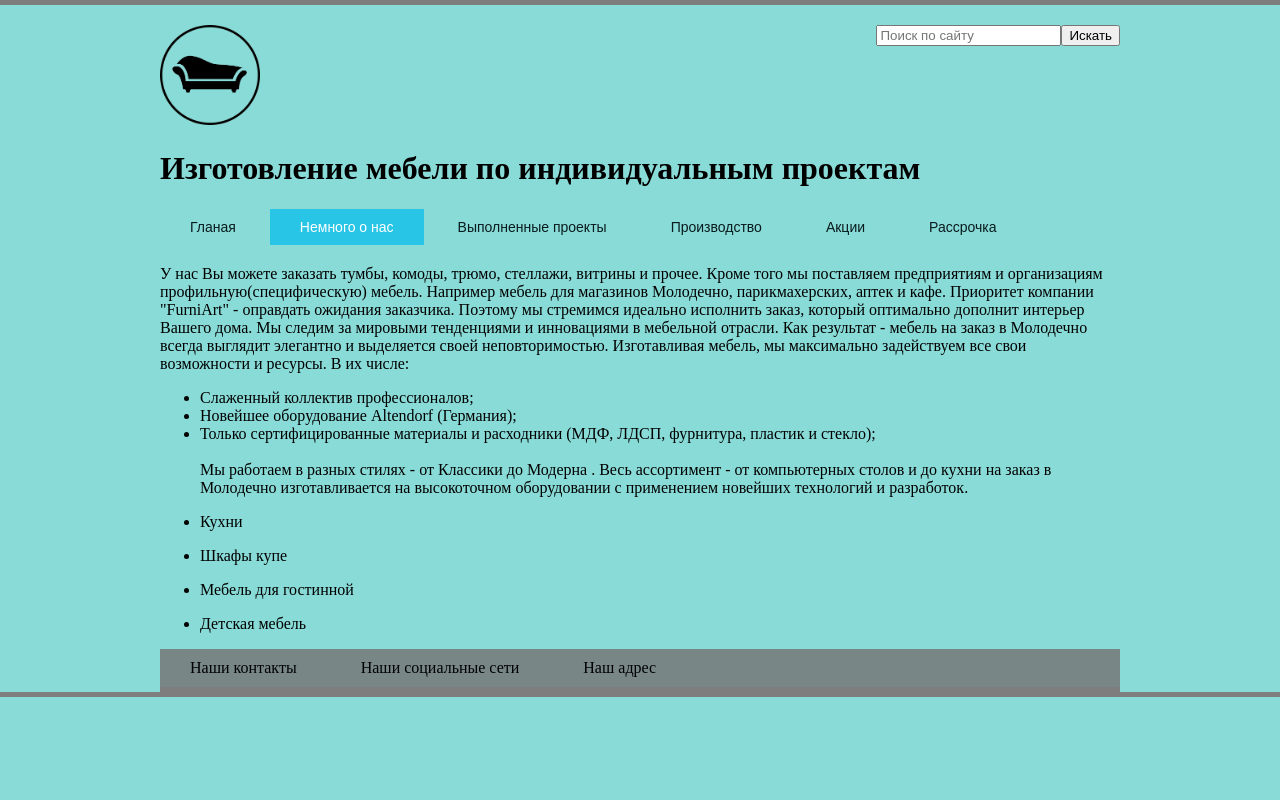
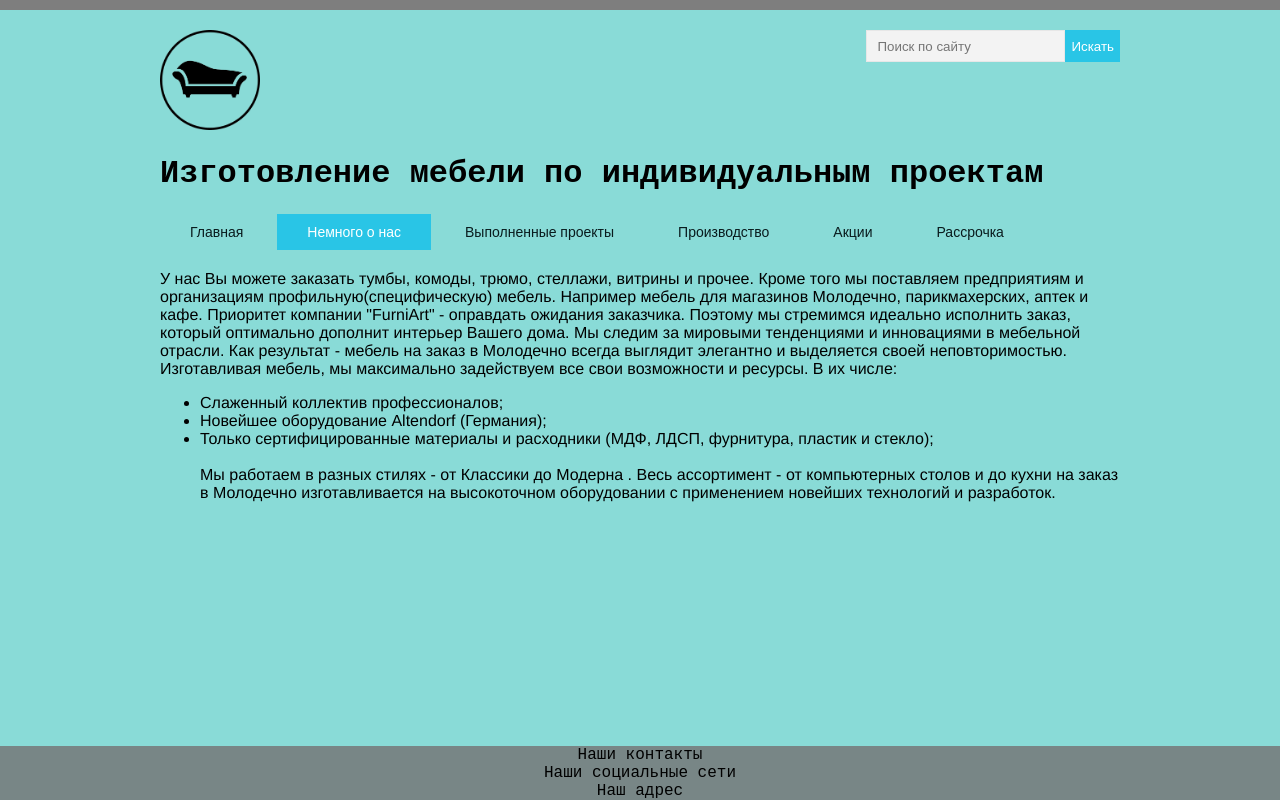
Before and after one commit to apmyp89/FurniArt, a plain HTML site: page index.html in a window 1280 px wide. Drawn offline with Linux system fonts and the light colour scheme.

Commit message:
Firs_day_2

```diff
--- a/index.html
+++ b/index.html
@@ -5,7 +5,7 @@
     <meta http-equiv="X-UA-Compatible" content="IE=edge">
     <meta name="viewport" content="width=device-width, initial-scale=1.0">
     <title>FurniArt</title>
-    <link rel="stylesheet" href="/style.css">
+    <link rel="stylesheet" href="/FurniArt/style.css">
 </head>
 <body>
     <div class="wrapper">
@@ -13,11 +13,11 @@
         <form name="search" action="#" method="get">
             <input type="text" name="q" placeholder="Поиск по сайту"><button type="submit">Искать</button>
         </form>
-        <a href="index.html"><img class="logo" src="/img/img_184380.png" alt="Logo"></a>
+        <a href="index.html"><img class="logo" src="/FurniArt/img/img_184380.png" alt="Logo"></a>
         <h1>Изготовление мебели по индивидуальным проектам</h1>
         <nav>
             <ul class="top-menu">
-                <li><a href="index.html">Гланая</a></li>
+                <li><a href="index.html">Главная</a></li>
                 <li class="active">Немного о нас</li>
                 <li><a href="/projects/">Выполненные проекты</a></li>
                 <li><a href="/production/">Производство</a></li>
@@ -45,17 +45,14 @@
 Мы работаем в разных стилях - от Классики до Модерна .
 Весь ассортимент - от компьютерных столов и до кухни на заказ в Молодечно изготавливается на высокоточном оборудовании с применением новейших технологий и разработок.
         </div>
-    <div class="sidebar">
-        <div class="nav__bar"><ul><li>Кухни</li></ul>
-        <ul><li>Шкафы купе</li></ul>
-        <ul><li>Мебель для гостинной</li></ul>
-        <ul><li>Детская мебель</li></ul>
-    </div>
+
         <div class="footer">
             <div  class="footer__item">Наши контакты</div>
             <div  class="footer__item">Наши социальные сети</div>
             <div  class="footer__item">Наш адрес</div>
         </div>
+
  </div>
+
 </body>
 </html>
--- a/style.css
+++ b/style.css
@@ -1,15 +1,41 @@
 body {
+	height: 100px;
 	background-color: #89dbd7;
 	font: 12px Tahoma, sans-serif, color rgb(5, 5, 5);
-	border-top: 5px solid #7e7e7e;
-	border-bottom: 5px solid #7e7e7e;
+	border-top: 10px solid #7e7e7e;
 	margin: 0;
+}
+
+input[type="text"] {
+	background-color: #f3f3f3;
+	border: 1px solid #e7e7e7;
+	height: 30px;
+	color: #b2b2b2;
+	padding: 0 10px;
+	vertical-align: top;
+}
+button {
+	color: #fff;
+	background-color: #29c5e6;
+	border: none;
+	height: 32px;
+	font-family: 'Oswald', sans-serif;
+}
+p {
+	margin: 20px 0;
 }
 
 .wrapper {
 	max-width: 960px;
 	margin: auto;
+	min-height: 100%;
+
 }
+
+.content {
+	font-family: 'Franklin Gothic Medium', 'Arial Narrow', Arial, sans-serif;
+}
+
 .header {
 	padding: 20px 0;
 }
@@ -54,15 +80,25 @@ nav li {
 }
 
 .footer {
+	position: fixed;
     background-color: #788686;
 	font: 12px Tahoma, sans-serif, color rgb(5, 5, 5);
-	border-bottom: 5px solid #7e7e7e;
 	margin: 0;
+	width: 100%;
+	text-align: center;
+	right: 0;
+	bottom: 0;
 }
 
 .footer__item {
-	display: inline-flex;
-    justify-content: center;
-	padding: 10px 30px;
-	margin: 0;
+	display: flex;
+	justify-content: center;
+	align-items: center;
+	font-family: 'Courier New', Courier, monospace;
+
 }
+
+h1 {
+	font-family: 'Courier New', Courier, monospace;
+
+}
```
Lines whose indentation alone changed are shown as unchanged.
